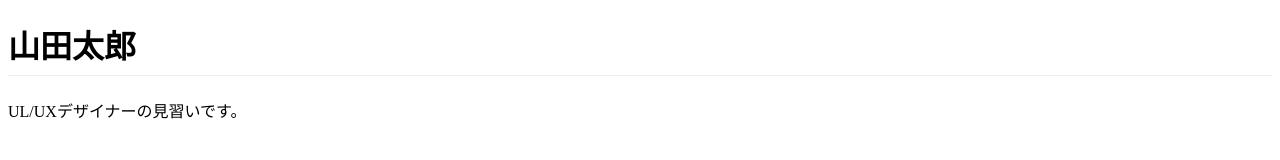
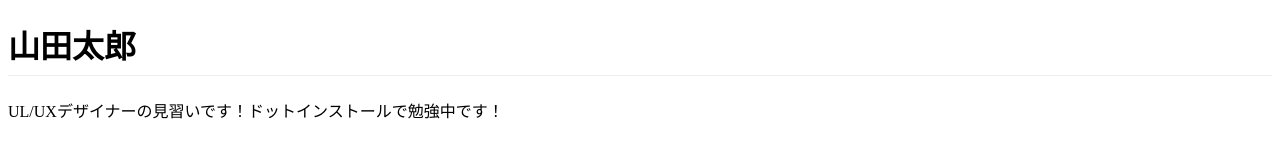
Before and after one commit to kuro715/kuro715.github.io, a plain HTML site: page index.html in a window 1280 px wide. Drawn offline with Linux system fonts and the light colour scheme.

Commit message:
Add files via upload

```diff
--- a/index.html
+++ b/index.html
@@ -7,6 +7,6 @@
 </head>
 <body>
   <h1>山田太郎</h1>
-  <p>UL/UXデザイナーの見習いです。</p>
+  <p>UL/UXデザイナーの見習いです！ドットインストールで勉強中です！</p>
 </body>
 </html>
```
